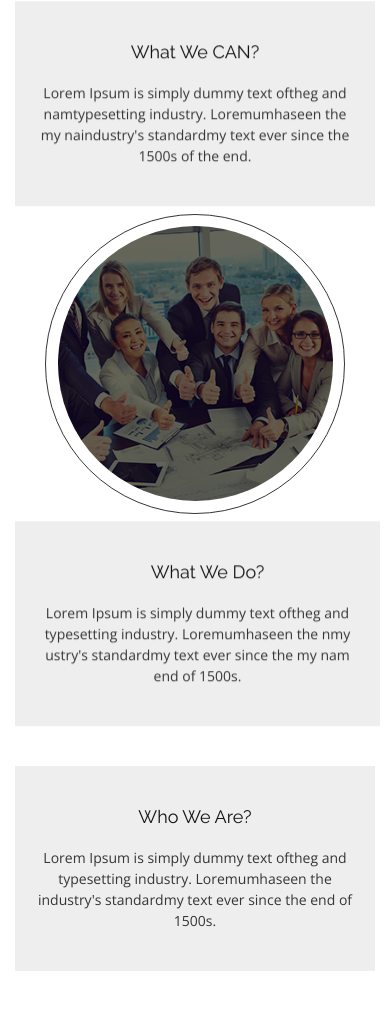
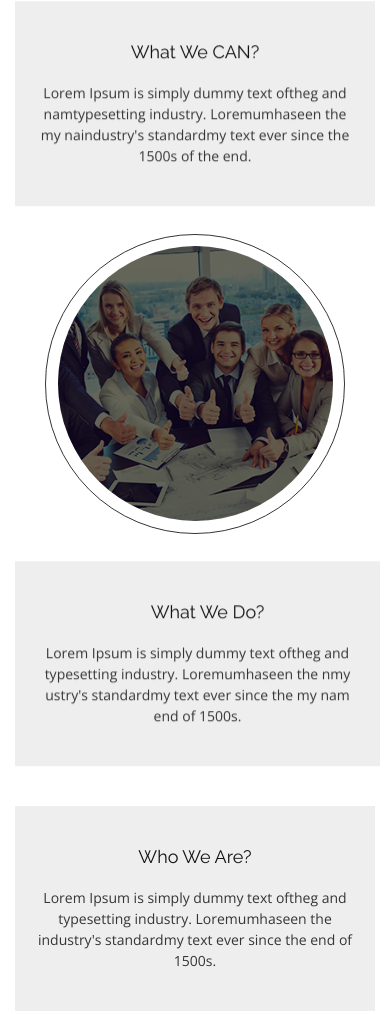
Before and after one commit to NurislamWeb/Hunt, a plain HTML site: page index.html in a window 390 px wide. Shown: the part 1215-2229 px from the top of the page. Drawn offline with nearby package versions, Linux system fonts and the light colour scheme.

Commit message:
final responsive

```diff
--- a/css/responsive.css
+++ b/css/responsive.css
@@ -124,7 +124,7 @@
     #about-part .about-main{
         width: 300px;
         height: 300px;
-        margin: 110px auto;
+        margin: 130px auto;
     }
 
     #about-part .about-main .img{
```
Also changed, not shown: index.html (+1 -0 lines), images/fabicon.jpg (added).
